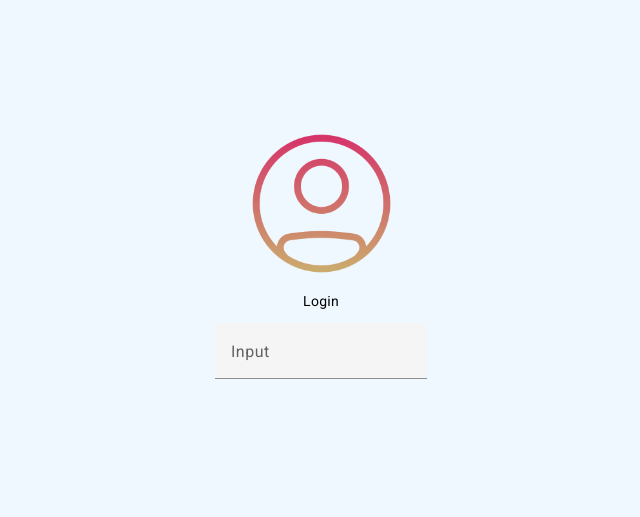
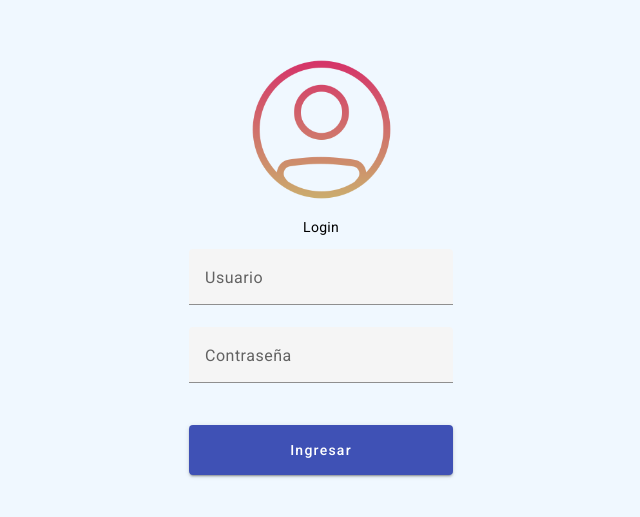
Before and after one commit to Libcod/week2material_Uniminuto, an Angular app: page / in a window 1280 px wide. Shown: the part 139-656 px from the top of the page, without its empty margins (319-959 px from the left). Built offline with nearby package versions, Linux system fonts and the light colour scheme.

Commit message:
Formulario login 50%

```diff
--- a/angular.json
+++ b/angular.json
@@ -25,7 +25,7 @@
               "src/assets"
             ],
             "styles": [
-              "@angular/material/prebuilt-themes/deeppurple-amber.css",
+              "@angular/material/prebuilt-themes/indigo-pink.css",
               "src/styles.css"
             ],
             "scripts": []
--- a/src/app/app.module.ts
+++ b/src/app/app.module.ts
@@ -8,10 +8,12 @@
 // Angular Material
 import { MatSlideToggleModule } from '@angular/material/slide-toggle';
 import {MatInputModule} from "@angular/material/input";
+import {MatSelectModule} from "@angular/material/select";
+import {MatButtonModule} from "@angular/material/button";
 
 // Componentes
 import { LoginComponent } from './components/login/login.component';
-import {MatSelectModule} from "@angular/material/select";
+
 
 
 @NgModule({
@@ -26,6 +28,7 @@
     MatSlideToggleModule,
     MatInputModule,
     MatSelectModule,
+    MatButtonModule,
   ],
   providers: [],
   bootstrap: [AppComponent]
--- a/src/app/components/login/login.component.css
+++ b/src/app/components/login/login.component.css
@@ -11,3 +11,11 @@
   max-width: 330px;
   text-align: center;
 }
+
+.ancho{
+  width: 80%;
+}
+
+.button{
+  height: 50px;
+}
--- a/src/app/components/login/login.component.html
+++ b/src/app/components/login/login.component.html
@@ -2,9 +2,20 @@
   <div class="login">
     <img src="assets/img/usuario.png" width="50%">
     <p>Login</p>
-    <mat-form-field>
-      <mat-label>Input</mat-label>
-      <input matInput>
+    <mat-form-field class="ancho" appearance="fill">
+      <!--Usuario-->
+      <mat-label>Usuario</mat-label>
+      <input matInput autocomplete="off">
     </mat-form-field>
+    <mat-form-field class="ancho" appearance="fill">
+      <!--Contraseña-->
+      <mat-label>Contraseña</mat-label>
+      <input matInput autocomplete="off">
+    </mat-form-field>
+    <section>
+      <br>
+      <!--Boton Ingreso-->
+        <button class="ancho button" mat-raised-button color="primary">Ingresar</button>
+    </section>
   </div>
 </div>
```
